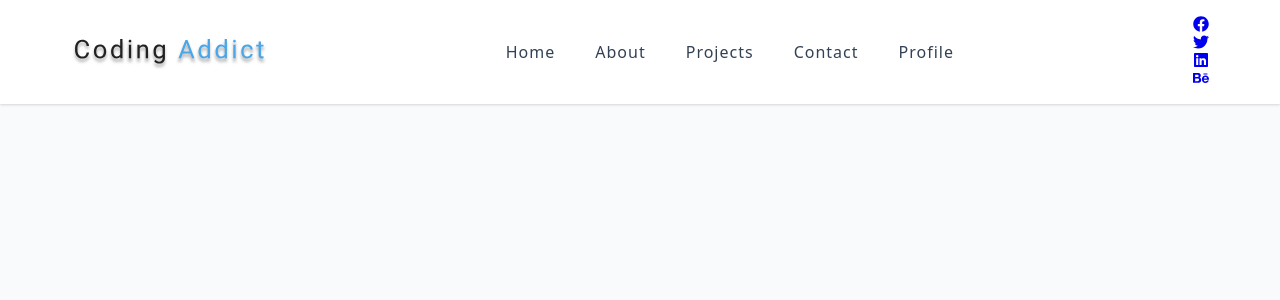
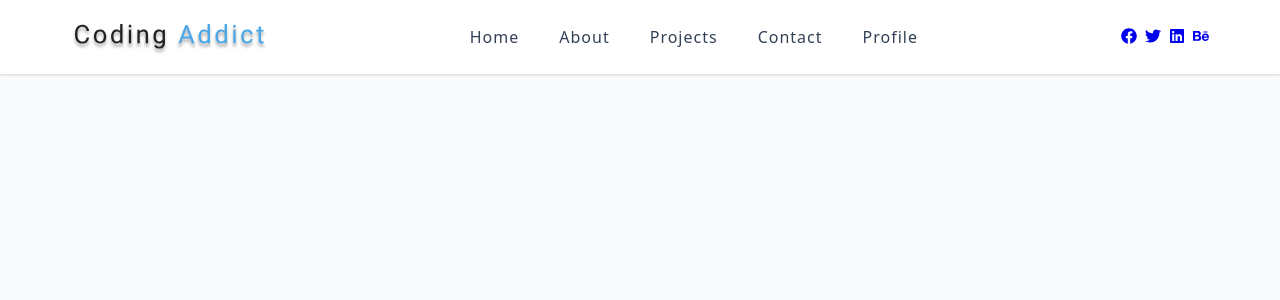
Before and after one commit to arianbod/react-navbar, a React (Vite) app: page / in a window 1280 px wide. Shown: the top 300 px of the page. Built offline with nearby package versions, Linux system fonts and the light colour scheme.

Commit message:
remove small {} mistake

```diff
--- a/src/components/Navbar.jsx
+++ b/src/components/Navbar.jsx
@@ -25,7 +25,7 @@
 						<FaBars />
 					</button>
 				</div>
-				{
+
 				<Menu
 					links={links}
 					showLinksState={showLinksState}
@@ -33,7 +33,7 @@
 					linksRef={linksRef}
 					linkStyles={linkStyles}
 				/>
-				}
+
 				<Socials social={social} />
 			</div>
 		</nav>
--- a/src/components/Socials.jsx
+++ b/src/components/Socials.jsx
@@ -2,12 +2,15 @@
 
 const Socials = ({ social }) => {
 	return (
-		<ul>
-			{social.map((socialItem) => (
-				<li key={socialItem.id}>
-					<a href={socialItem.url}>{socialItem.icon}</a>
-				</li>
-			))}
+		<ul className='social-icons'>
+			{social.map((socialItem) => {
+				const { id, url, icon } = socialItem;
+				return (
+					<li key={id}>
+						<a href={url}>{icon}</a>
+					</li>
+				);
+			})}
 		</ul>
 	);
 };
```
Lines whose indentation alone changed are shown as unchanged.
